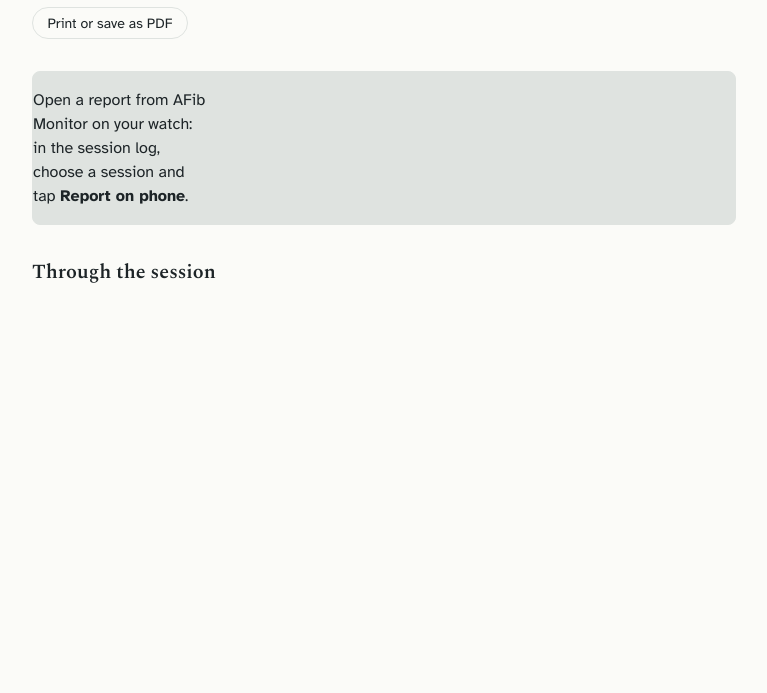
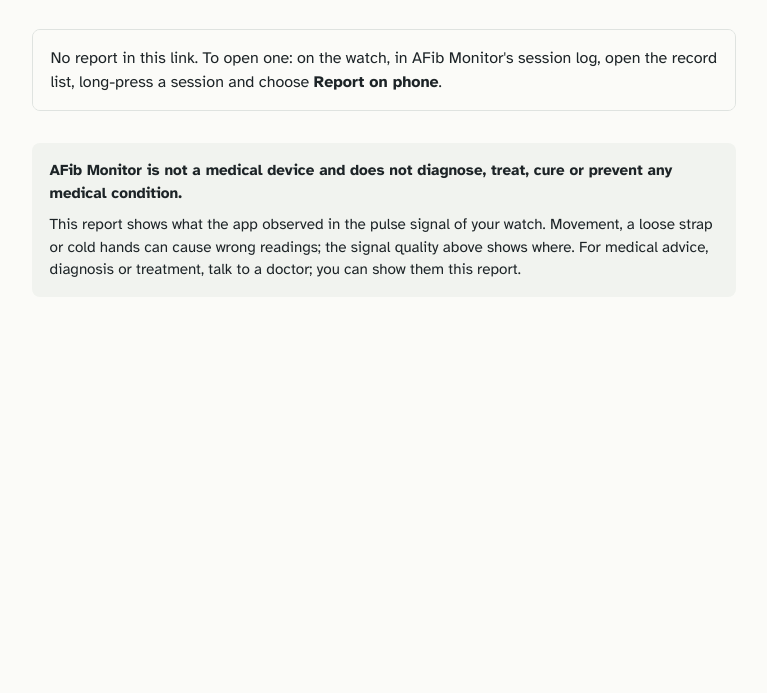
Before and after one commit to afib-monitor/afib-report, a plain HTML site: page index.html in a window 1280 px wide. Shown: the part 107-800 px from the top of the page, without its empty margins (256-1023 px from the left). Drawn offline with nearby package versions, Linux system fonts and the light colour scheme.

Commit message:
Add files via upload

```diff
--- a/index.html
+++ b/index.html
@@ -88,6 +88,8 @@ section { display: flex; flex-direction: column; gap: 0.75rem; }
 footer { font-size: 0.82rem; color: var(--muted); display: flex; flex-direction: column; gap: 0.3rem; }
 .error { color: var(--hr); }
 @media (min-width: 40rem) { .figures { grid-template-columns: repeat(4, minmax(0, 1fr)); } }
+body.empty section, body.empty .switch, body.empty footer { display: none; }
+.figures > p { grid-column: 1 / -1; margin: 0; padding: 1rem 1.1rem; background: var(--paper); }
 @media print { .no-print { display: none !important; } body { padding: 0; } .strip, .figures, .reading, .disclaimer { break-inside: avoid; } }
 </style>
 </head>
@@ -347,8 +349,11 @@ async function show(code, demoKey) {
 document.getElementById("print").addEventListener("click", () => window.print());
 const fromLink = location.hash.slice(1);
 if (fromLink.length > 20) show(fromLink, null);
-else document.getElementById("figures").innerHTML = `<p>Open a report from AFib Monitor on your watch: in the session log, choose a session and tap <strong>Report on phone</strong>.</p>`;
-window.addEventListener("hashchange", () => { const c = location.hash.slice(1); if (c.length > 20) show(c, null); });
+else {
+  document.body.classList.add("empty");
+  document.getElementById("figures").innerHTML = `<p>No report in this link. To open one: on the watch, in AFib Monitor's session log, open the record list, long-press a session and choose <strong>Report on phone</strong>.</p>`;
+}
+window.addEventListener("hashchange", () => { const c = location.hash.slice(1); if (c.length > 20) { document.body.classList.remove("empty"); show(c, null); } });
 </script>
 </body>
 </html>
```
